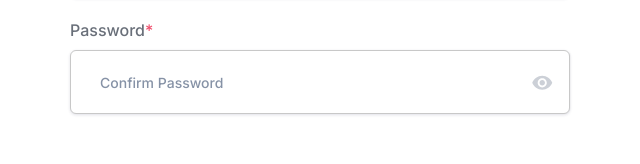
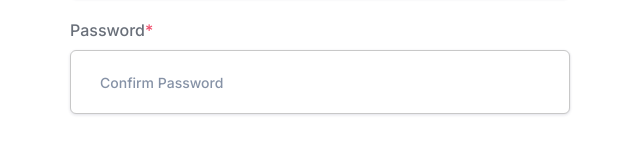
Before and after one commit to n-exp/toptalent-platform, a React (Create React App) app: page /signup in a window 1280 px wide. Shown: the part 1001-1165 px from the top of the page, without its empty margins (320-960 px from the left). Built offline with nearby package versions, Linux system fonts and the light colour scheme.

Commit message:
added: text field prop icon

```diff
--- a/src/components/common/Inputs/TextField/TextInput.js
+++ b/src/components/common/Inputs/TextField/TextInput.js
@@ -1,31 +1,28 @@
-import clsx from "clsx";
-
-import EyeIcon from "../../../../assets/icons/EyeIcon";
+import clsx from 'clsx';
 
 const TextInput = ({
   id,
   value,
   name,
   placeholder,
-  type = "text",
+  type = 'text',
   size,
   onChange,
   isToggled,
-  onToggle,
+  icon: IconComponent,
+  onToggle
 }) => (
   <div className="uk-position-relative">
-    <span
-      className={clsx(
-        "uk-position-center-right uk-position-small password-icon",
-        {
-          show: isToggled,
-          "uk-hidden": !onToggle,
-        }
-      )}
-      onClick={onToggle}
-    >
-      <EyeIcon />
-    </span>
+    {IconComponent && (
+      <span
+        className={clsx('uk-position-center-right uk-position-small password-icon', {
+          show: isToggled
+        })}
+        onClick={onToggle}
+      >
+        <IconComponent fill="#B2B8C3" />
+      </span>
+    )}
     <input
       id={id}
       className={clsx(`uk-input input-${type}`, { [size]: size })}
--- a/src/components/common/Inputs/TextField/index.js
+++ b/src/components/common/Inputs/TextField/index.js
@@ -15,7 +15,8 @@ const TextField = ({
   onToggle,
   placeholder,
   size,
-  isRequired
+  isRequired,
+  icon
 }) => {
   const handleChange = useCallback(
     (e) => {
@@ -41,6 +42,7 @@ const TextField = ({
         placeholder={placeholder}
         type={type}
         size={size}
+        icon={icon}
       />
     </div>
   );
--- a/src/components/common/Inputs/TextField/index.scss
+++ b/src/components/common/Inputs/TextField/index.scss
@@ -1,4 +1,4 @@
-.input-container.input-text{
+.input-container.input-text {
   .password-icon {
     pointer-events: all;
 
@@ -9,7 +9,7 @@
     }
   }
 
-   input {
+  input {
     color: #585859;
     font-weight: normal;
     font-size: 0.875rem;
--- a/src/pages/KPIs/components/KPIsForm/KPIsForm.js
+++ b/src/pages/KPIs/components/KPIsForm/KPIsForm.js
@@ -5,6 +5,9 @@ import NewSelect from '../../../../components/common/Inputs/Select';
 import CheckboxField from '../../../../components/common/Inputs/Checkbox';
 import Accordion from '../../../../components/common/controls/Accordion/Accordion';
 import DatePickerField from '../../../../components/common/Inputs/DatePicker';
+import ArrowLeftIcon from '../../../../assets/icons/ArrowLeftIcon';
+import { PlusIcon } from '../../../../assets/icons/PlusIcon';
+import TextField from '../../../../components/common/Inputs/TextField';
 
 const radios = [
   'Less then 1 month',
@@ -35,12 +38,15 @@ const KPIsForm = () => {
         <DatePickerField isRange={true} />
       </div>
 
+      <TextField icon={ArrowLeftIcon} />
+      <TextField icon={PlusIcon} />
+      <TextField />
+
       {radios.map((radio, radioIdx) => (
         <RadioField
           key={radioIdx}
           id={radioIdx}
           label={radio}
-          // checked={Math.random() > 0.5}
           checked={radioIdx % 2}
           onChange={() => {}}
         />
```
